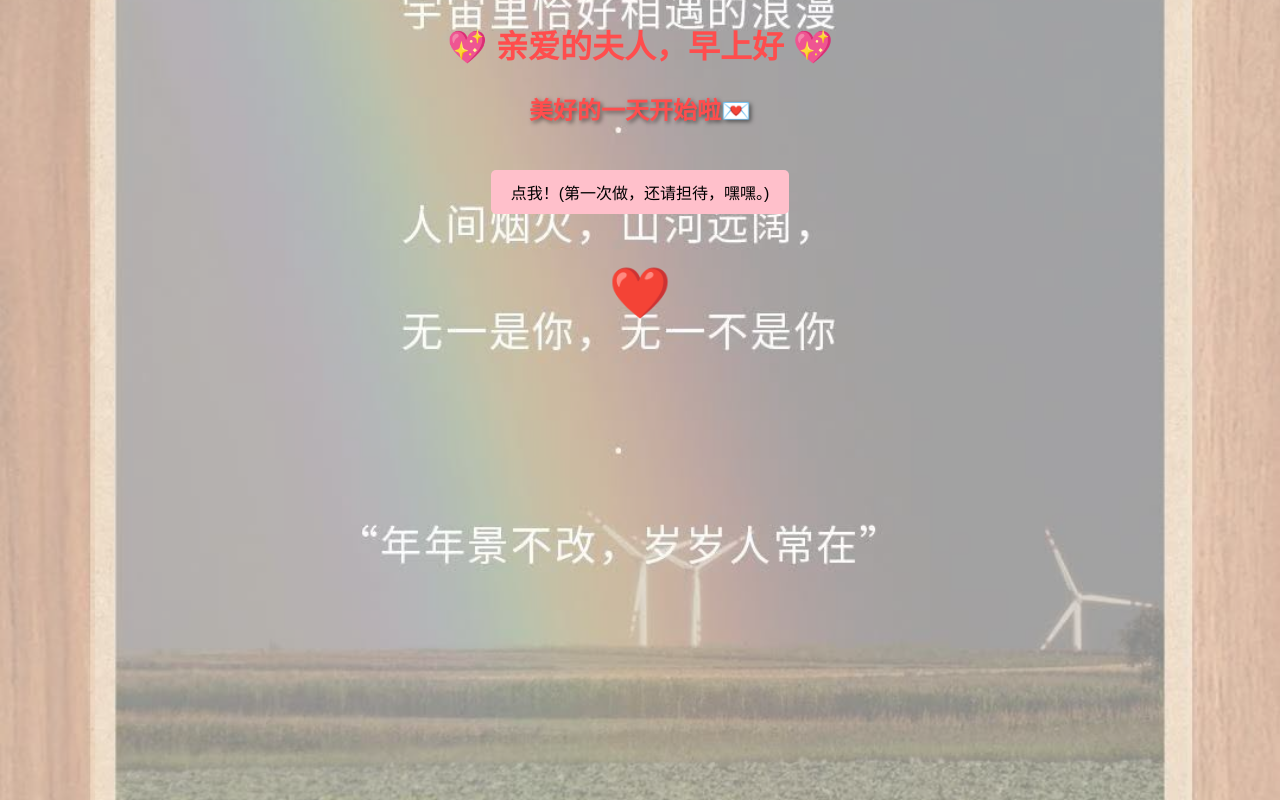
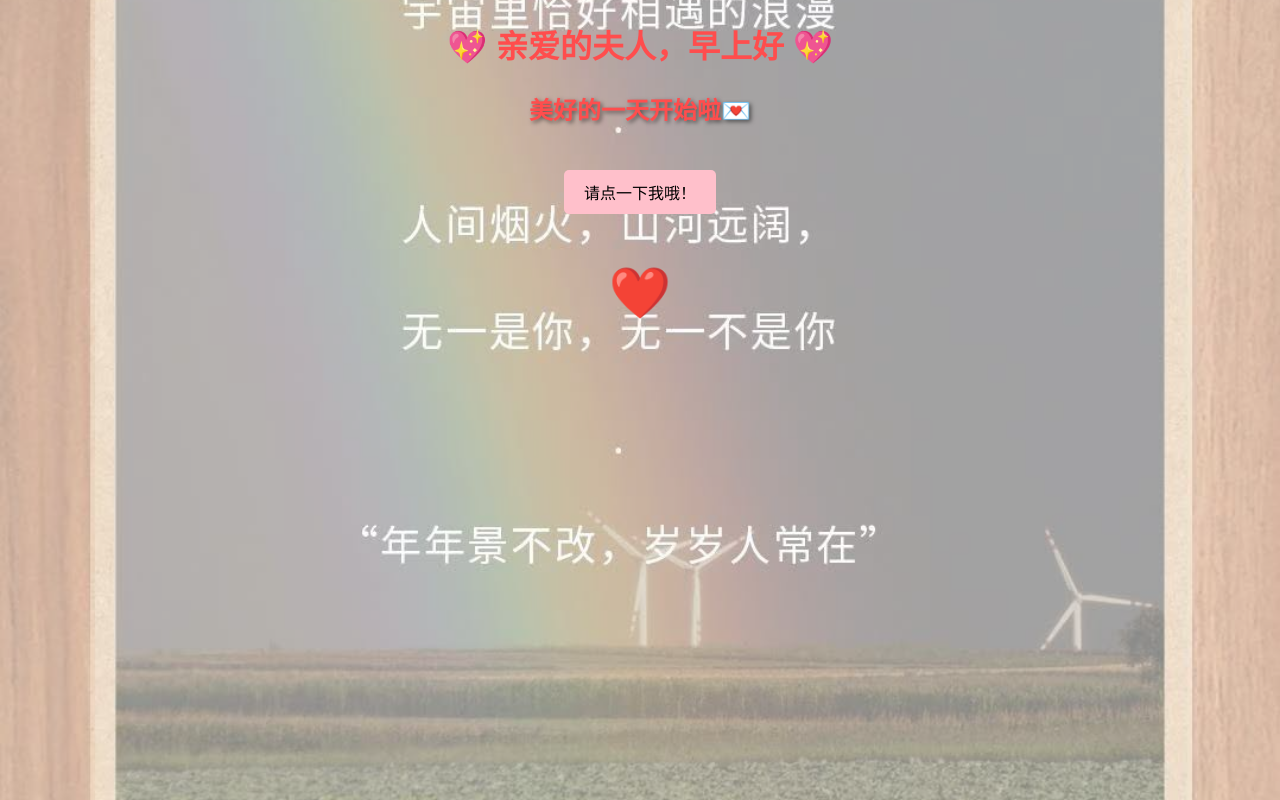
Before and after one commit to SqL-private/my-webpage, a plain HTML site: page index.html in a window 1280 px wide. Drawn offline with Linux system fonts and the light colour scheme.

Commit message:
Update index.html

```diff
--- a/index.html
+++ b/index.html
@@ -3,7 +3,7 @@
 <head>
     <meta charset="UTF-8">
     <meta name="viewport" content="width=device-width, initial-scale=1.0">
-    <title>道歉小网页</title>
+    <title>2025/3/27</title>
     <style>
         body {
             text-align: center;
@@ -113,7 +113,7 @@
 <body>
     <h1>💖 亲爱的夫人，早上好 💖</h1>
     <p id="sweet-text">美好的一天开始啦💌</p>
-    <button class="btn" onclick="showPopup()">点我！(第一次做，还请担待，嘿嘿。)</button>
+    <button class="btn" onclick="showPopup()">请点一下我哦！</button>
     <p class="heart">❤️</p>
 
     <div class="overlay" id="overlay"></div>
```
